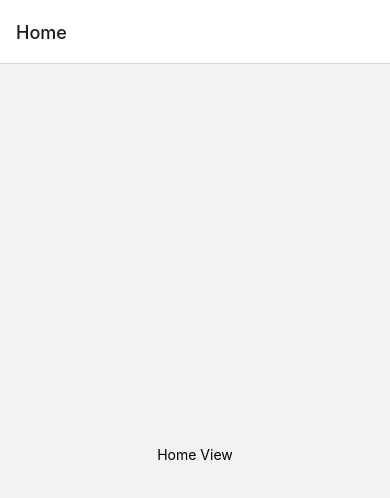
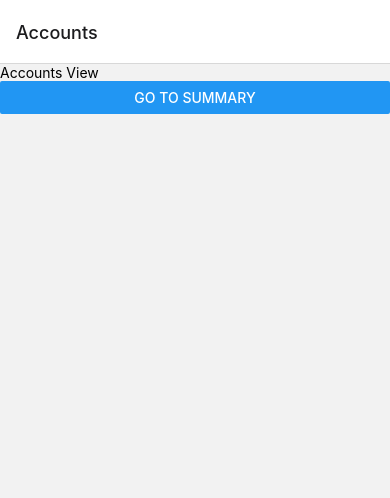
Before and after one commit to mitschlagel/skunk-works, a React Native app: screen / in a window 390 px wide. Shown: the top 498 px of the page. Built offline with nearby package versions, Linux system fonts and the light colour scheme.

Commit message:
Initial commit

```diff
--- a/App.js
+++ b/App.js
@@ -1,12 +1,23 @@
-import { StatusBar } from 'expo-status-bar';
-import { StyleSheet, Text, View } from 'react-native';
+import { Button, StyleSheet, Text, View } from 'react-native';
 import { NavigationContainer } from '@react-navigation/native'
 import { createNativeStackNavigator } from '@react-navigation/native-stack'
 
-function HomeView() {
+function AccountsView({ navigation }) {
   return (
-    <View style={{ flex: 1, alignItems: 'center', justifyContent: 'center'}}>
-      <Text>Home View</Text>
+    <View style={styles}>
+      <Text>Accounts View</Text>
+      <Button
+      title="Go to Summary"
+      onPress={() => navigation.navigate('Summary')}
+      />
+    </View>
+  )
+}
+
+function AccountSummaryView() {
+  return (
+    <View style={styles}>
+      <Text>Account Summary View</Text>
     </View>
   )
 }
@@ -16,8 +27,9 @@ const Stack = createNativeStackNavigator()
 export default function App() {
   return (
     <NavigationContainer>
-      <Stack.Navigator>
-        <Stack.Screen name="Home" component={HomeView} />
+      <Stack.Navigator initialRouteName='Accounts'>
+        <Stack.Screen name="Accounts" component={AccountsView} options={{headerLargeTitle: true}} />
+        <Stack.Screen name="Summary" component={AccountSummaryView} />
       </Stack.Navigator>
     </NavigationContainer>
   );
@@ -26,7 +38,6 @@ export default function App() {
 const styles = StyleSheet.create({
   container: {
     flex: 1,
-    backgroundColor: '#fff',
     alignItems: 'center',
     justifyContent: 'center',
   },
--- a/app.json
+++ b/app.json
@@ -1,7 +1,7 @@
 {
   "expo": {
-    "name": "freeday",
-    "slug": "freeday",
+    "name": "skunk-works",
+    "slug": "skunk-works",
     "version": "1.0.0",
     "orientation": "portrait",
     "icon": "./assets/icon.png",
--- a/package.json
+++ b/package.json
@@ -14,7 +14,7 @@
     "expo": "~49.0.7",
     "expo-status-bar": "~1.6.0",
     "react": "18.2.0",
-    "react-native": "0.72.3",
+    "react-native": "0.72.4",
     "react-native-safe-area-context": "4.6.3",
     "react-native-screens": "~3.22.0"
   },
```
Also changed, not shown: 1 other file (tests, documents, lock files or other folders).
